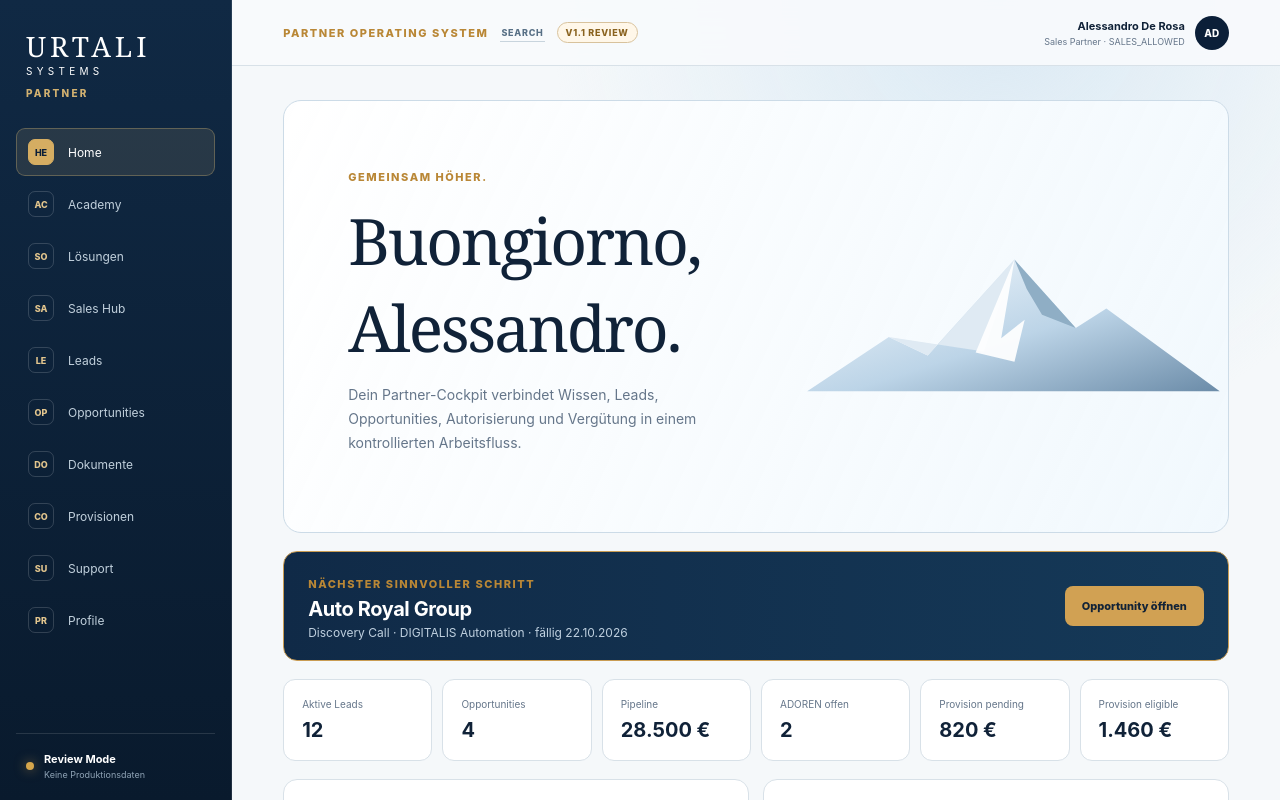
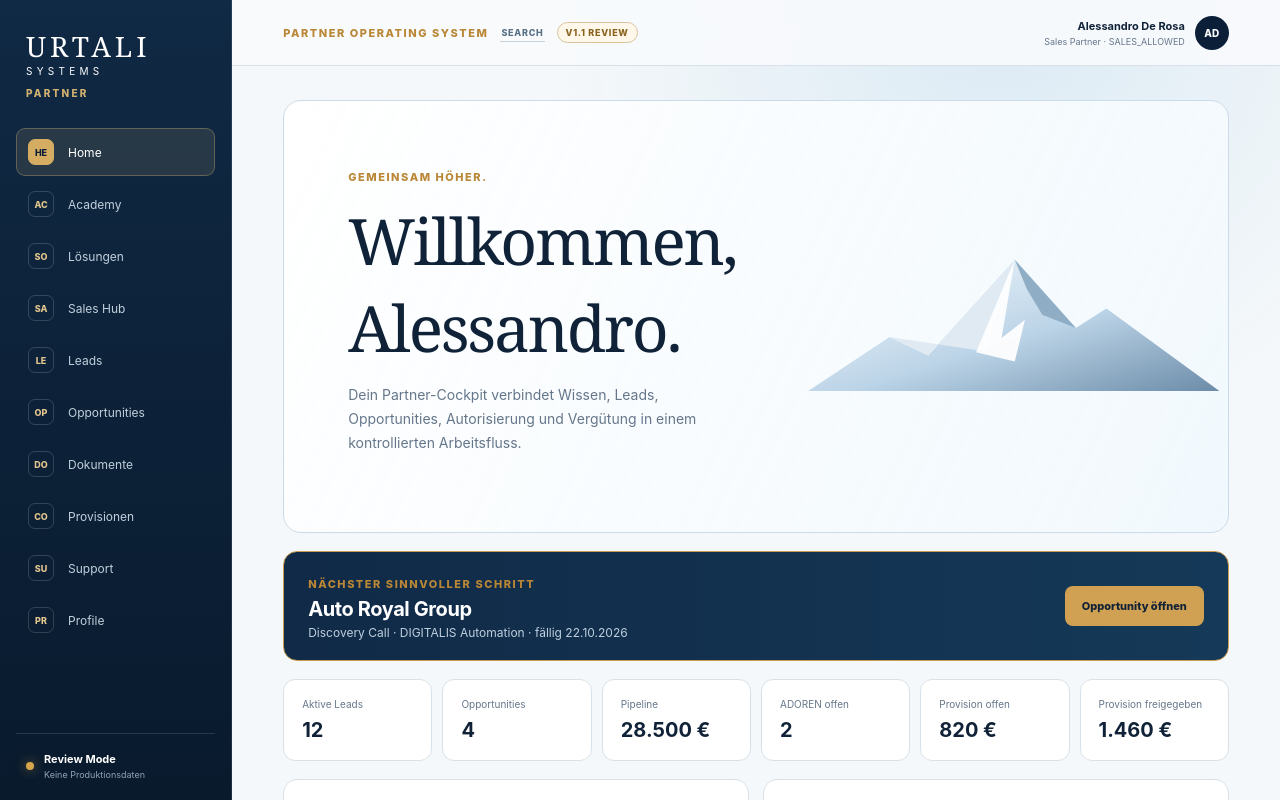
Before and after one commit to lavolpeofficial/vito-platform, a Next.js app in the folder apps/partner-portal/: page / in a window 1280 px wide. Shown: the top 800 px of the page. Built offline with nearby package versions, Linux system fonts and the light colour scheme.

Commit message:
style(partner-portal): refine German review copy in apps/partner-portal/app/(portal)/page.tsx

```diff
--- a/apps/partner-portal/app/(portal)/page.tsx
+++ b/apps/partner-portal/app/(portal)/page.tsx
@@ -13,7 +13,7 @@ export default function DashboardPage() {
       <section className="hero">
         <div className="hero-copy">
           <span className="eyebrow">Gemeinsam höher.</span>
-          <h1>Buongiorno, {partner.name}.</h1>
+          <h1>Willkommen, {partner.name}.</h1>
           <p>Dein Partner-Cockpit verbindet Wissen, Leads, Opportunities, Autorisierung und Vergütung in einem kontrollierten Arbeitsfluss.</p>
         </div>
         <MountainMark />
@@ -33,8 +33,8 @@ export default function DashboardPage() {
         <article><span>Opportunities</span><strong>{metrics.opportunities}</strong></article>
         <article><span>Pipeline</span><strong>{money(metrics.pipeline)}</strong></article>
         <article><span>ADOREN offen</span><strong>{metrics.adorePending}</strong></article>
-        <article><span>Provision pending</span><strong>{money(metrics.commissionPending)}</strong></article>
-        <article><span>Provision eligible</span><strong>{money(metrics.commissionEligible)}</strong></article>
+        <article><span>Provision offen</span><strong>{money(metrics.commissionPending)}</strong></article>
+        <article><span>Provision freigegeben</span><strong>{money(metrics.commissionEligible)}</strong></article>
       </section>
 
       <section className="split-grid">
```
